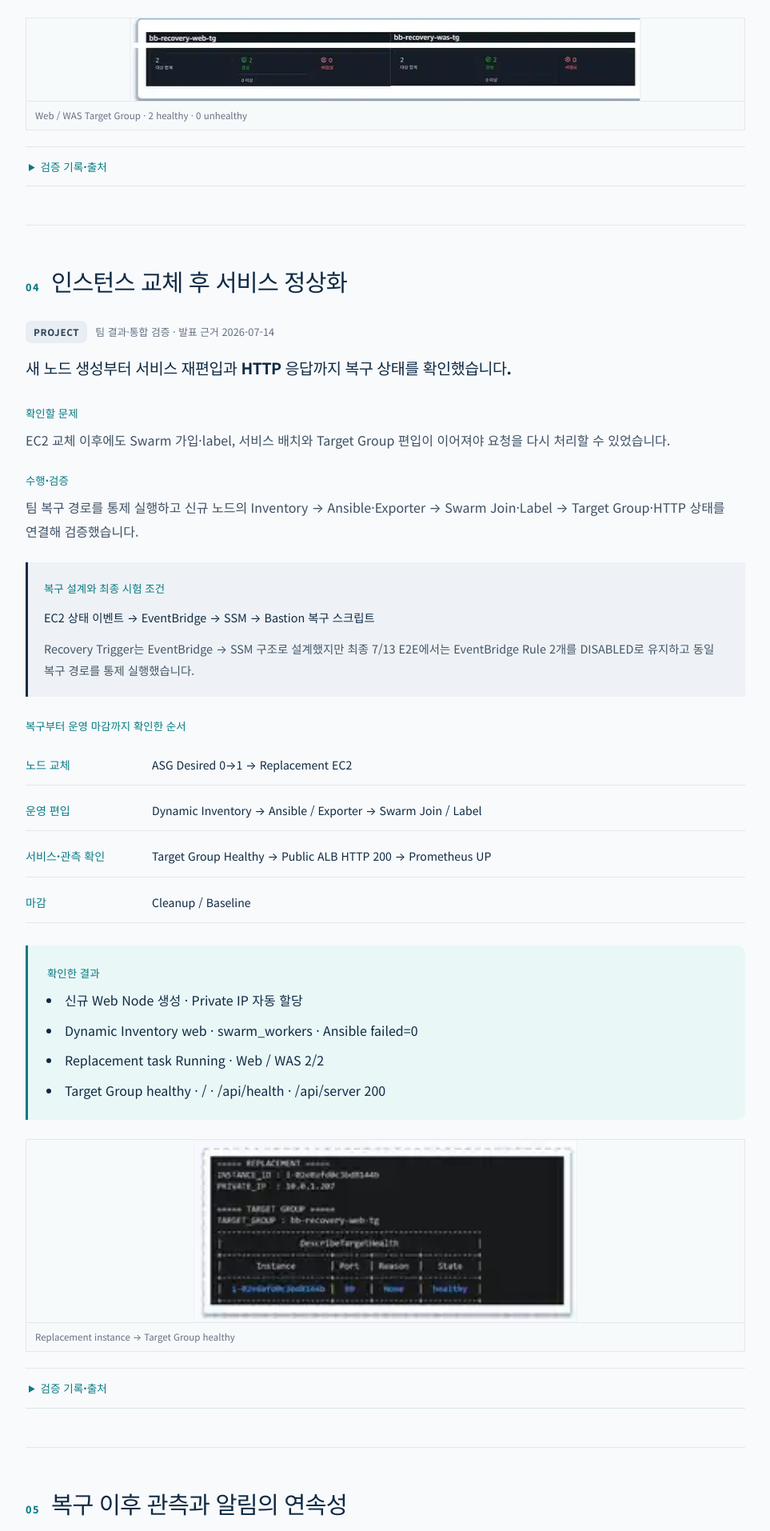
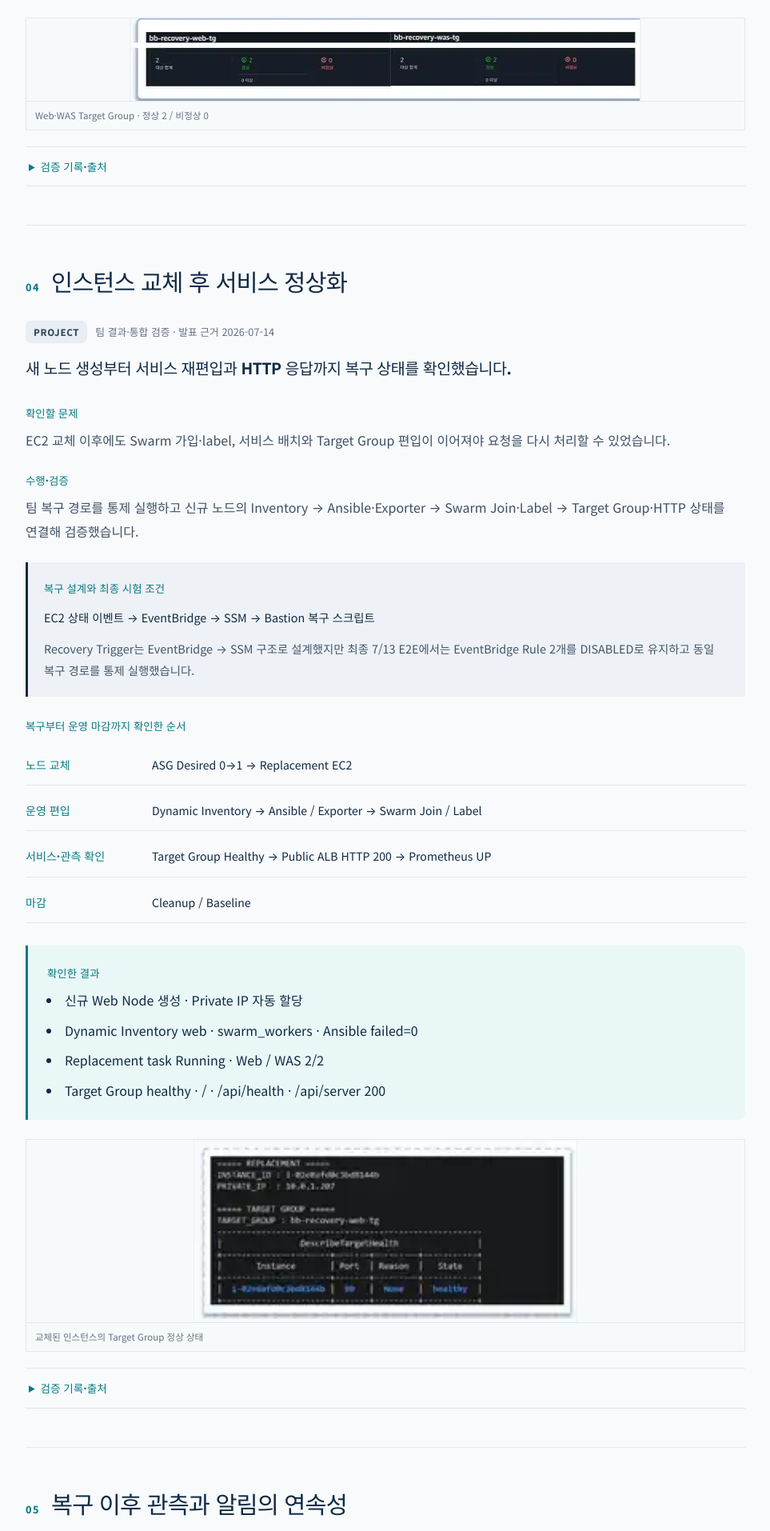
Before and after one commit to wkfkeha784-pixel/cloud-infra-portfolio, a React (Vite) app: page /projects/bluebell in a window 1280 px wide. Shown: the part 2786-4700 px from the top of the page at 80% size, without its empty margins (298-1261 px from the left). Built offline with nearby package versions, Linux system fonts and the light colour scheme.

Commit message:
docs: simplify evidence image captions

```diff
--- a/src/data/projects.ts
+++ b/src/data/projects.ts
@@ -270,7 +270,7 @@ export const projects: Project[] = [
         ],
         image: '/evidence/bluebell/web-was-target-healthy.svg',
         imageAlt: 'Bluebell Web 및 WAS Target Group이 각각 2 healthy, 0 unhealthy인 검증 화면',
-        imageCaption: 'Web / WAS Target Group · 2 healthy · 0 unhealthy',
+        imageCaption: 'Web·WAS Target Group · 정상 2 / 비정상 0',
       },
       {
         title: 'ASG Replacement → Service / Target Group 정상화',
@@ -287,7 +287,7 @@ export const projects: Project[] = [
         ],
         image: '/evidence/bluebell/replacement-target-healthy.svg',
         imageAlt: 'Bluebell Replacement 인스턴스가 Target Group에서 healthy로 확인된 화면',
-        imageCaption: 'Replacement instance → Target Group healthy',
+        imageCaption: '교체된 인스턴스의 Target Group 정상 상태',
       },
       {
         title: 'Monitoring Restored · Replacement 관측 연속성',
@@ -304,7 +304,7 @@ export const projects: Project[] = [
         ],
         image: '/evidence/bluebell/monitoring-restored.svg',
         imageAlt: 'Bluebell Replacement 노드가 Grafana Node Exporter 대시보드에 다시 관측되는 화면',
-        imageCaption: 'Replacement node · Grafana monitoring continuity',
+        imageCaption: '교체된 노드의 Grafana 모니터링 화면',
       },
     ],
     learned:
```
